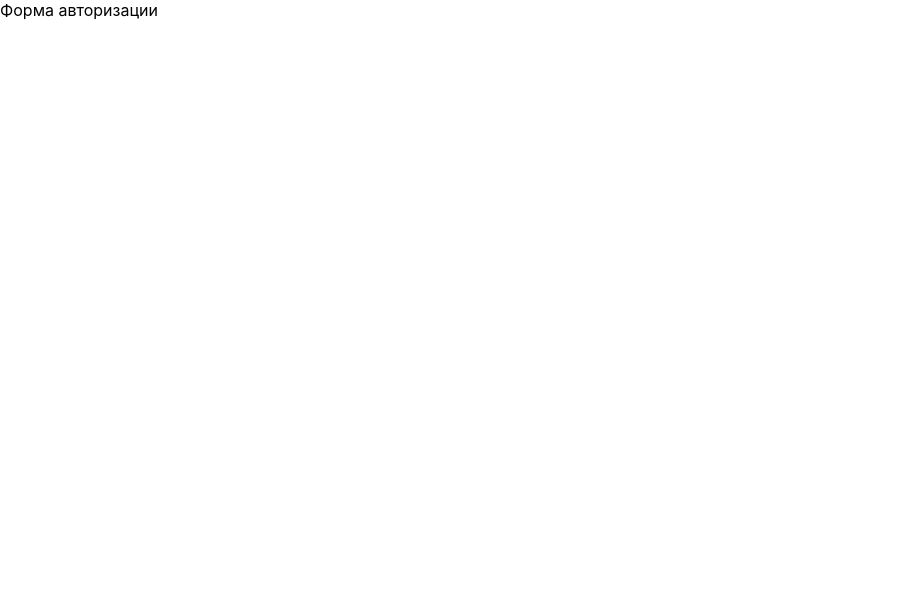
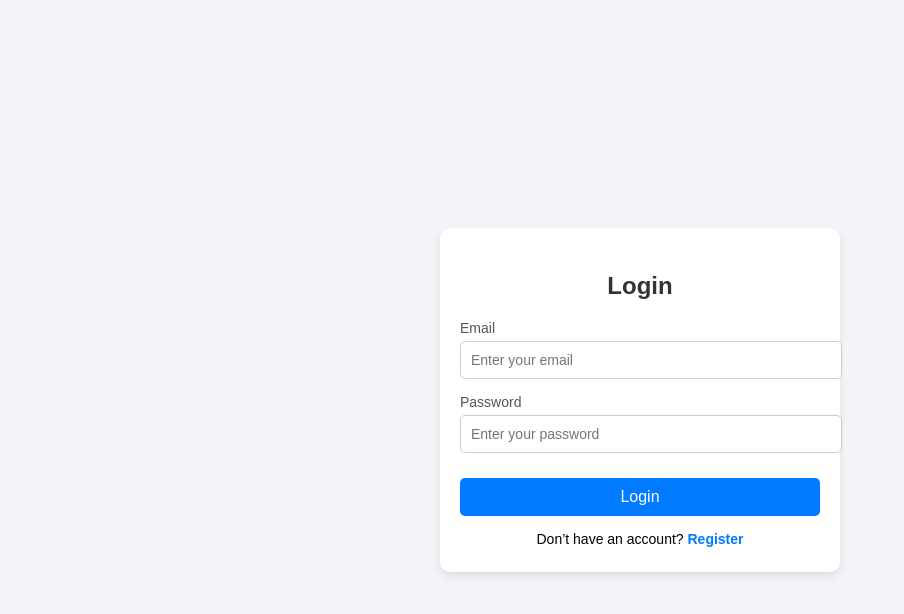
Before and after one commit to babidjon666/universityProject, a React (Create React App) app in the folder med_organisation/Program/frontend/: page / in a window 1280 px wide. Shown: the top 614 px of the page, without its empty margins (0-904 px from the left). Built offline with nearby package versions, Linux system fonts and the light colour scheme.

Commit message:
добавил формы

```diff
--- a/med_organisation/Program/frontend/src/Components/Auth/Auth.jsx
+++ b/med_organisation/Program/frontend/src/Components/Auth/Auth.jsx
@@ -1,7 +1,99 @@
-import React, { useState } from 'react';
+import React, { useState } from "react";
+import "./authstyles.css"; // Импорт файла CSS
 
 export const Auth = () => {
+    const [showLogin, setShowLogin] = useState(true);
+
+    const handleShowRegistration = (e) => {
+        e.preventDefault();
+        setShowLogin(false);
+    };
+
+    const handleShowLogin = (e) => {
+        e.preventDefault();
+        setShowLogin(true);
+    };
+
     return (
-        <div>Форма авторизации</div>
-    )
+        <div>
+            <div className="form-container" id="auth-container">
+                {showLogin ? (
+                    <form id="auth-form">
+                        <h2>Login</h2>
+                        <div className="form-group">
+                            <label htmlFor="auth-email">Email</label>
+                            <input
+                                type="email"
+                                id="auth-email"
+                                placeholder="Enter your email"
+                                required
+                            />
+                        </div>
+                        <div className="form-group">
+                            <label htmlFor="auth-password">Password</label>
+                            <input
+                                type="password"
+                                id="auth-password"
+                                placeholder="Enter your password"
+                                required
+                            />
+                        </div>
+                        <div className="form-group">
+                            <button type="submit">Login</button>
+                        </div>
+                        <div className="toggle-link">
+                            <span>
+                                Don’t have an account?{" "}
+                                <a href="#" onClick={handleShowRegistration}>
+                                    Register
+                                </a>
+                            </span>
+                        </div>
+                    </form>
+                ) : (
+                    <form id="registration-form">
+                        <h2>Registration</h2>
+                        <div className="form-group">
+                            <label htmlFor="reg-name">Name</label>
+                            <input
+                                type="text"
+                                id="reg-name"
+                                placeholder="Enter your name"
+                                required
+                            />
+                        </div>
+                        <div className="form-group">
+                            <label htmlFor="reg-email">Email</label>
+                            <input
+                                type="email"
+                                id="reg-email"
+                                placeholder="Enter your email"
+                                required
+                            />
+                        </div>
+                        <div className="form-group">
+                            <label htmlFor="reg-password">Password</label>
+                            <input
+                                type="password"
+                                id="reg-password"
+                                placeholder="Enter your password"
+                                required
+                            />
+                        </div>
+                        <div className="form-group">
+                            <button type="submit">Register</button>
+                        </div>
+                        <div className="toggle-link">
+                            <span>
+                                Already have an account?{" "}
+                                <a href="#" onClick={handleShowLogin}>
+                                    Login
+                                </a>
+                            </span>
+                        </div>
+                    </form>
+                )}
+            </div>
+        </div>
+    );
 };
--- /dev/null
+++ b/med_organisation/Program/frontend/src/Components/Auth/authstyles.css
@@ -0,0 +1,65 @@
+body {
+    font-family: Arial, sans-serif;
+    background-color: #f4f4f9;
+    display: flex;
+    justify-content: center;
+    align-items: center;
+    height: 100vh;
+    margin: 0;
+}
+.form-container {
+    background: #fff;
+    border-radius: 10px;
+    box-shadow: 0 4px 10px rgba(0, 0, 0, 0.1);
+    width: 360px;
+    padding: 25px 20px;
+    text-align: center;
+}
+.form-container h2 {
+    margin-bottom: 20px;
+    font-size: 24px;
+    color: #333;
+}
+.form-group {
+    margin-bottom: 15px;
+    text-align: left;
+}
+.form-group label {
+    display: block;
+    margin-bottom: 5px;
+    font-size: 14px;
+    color: #555;
+}
+.form-group input {
+    width: 100%;
+    padding: 10px;
+    border: 1px solid #ccc;
+    border-radius: 5px;
+    font-size: 14px;
+}
+.form-group button {
+    width: 100%;
+    padding: 10px;
+    border: none;
+    background: #007bff;
+    color: white;
+    font-size: 16px;
+    border-radius: 5px;
+    cursor: pointer;
+    margin-top: 10px;
+}
+.form-group button:hover {
+    background: #0056b3;
+}
+.toggle-link {
+    margin-top: 15px;
+    font-size: 14px;
+}
+.toggle-link a {
+    color: #007bff;
+    text-decoration: none;
+    font-weight: bold;
+}
+.toggle-link a:hover {
+    text-decoration: underline;
+}
```
Also changed, not shown: med_organisation/Program/frontend/src/scripts.js (added, +16 -0 lines).
